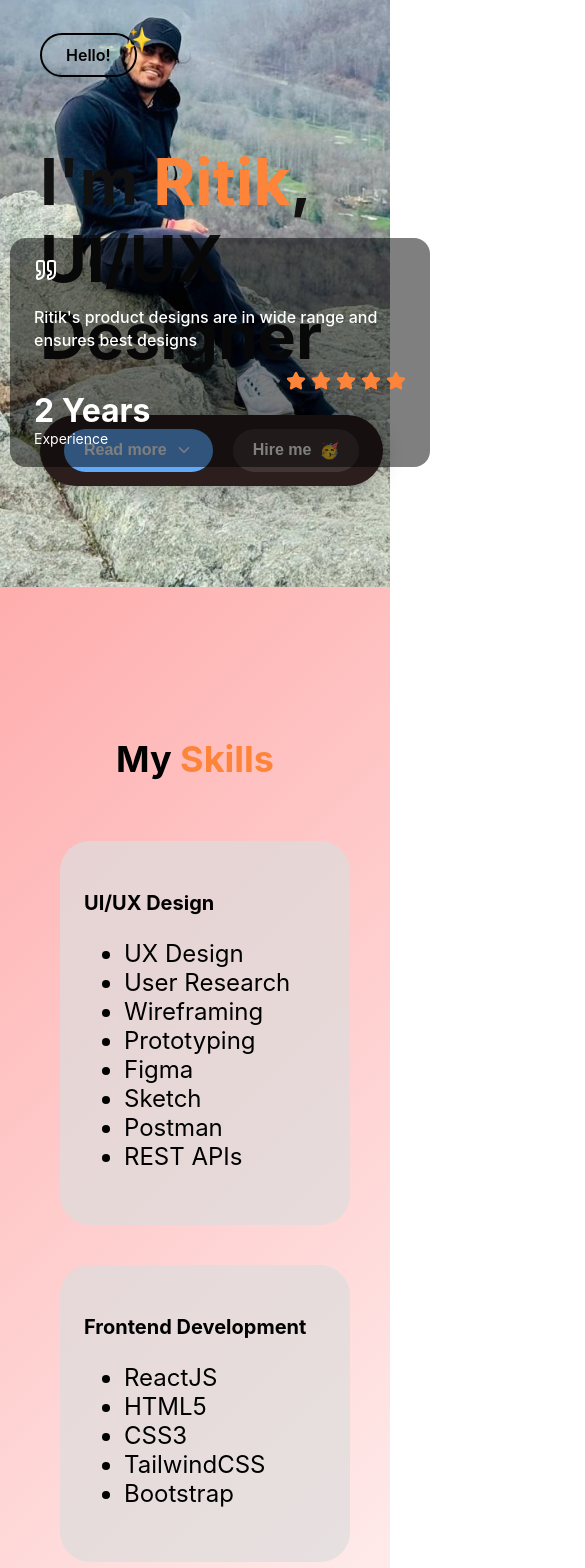
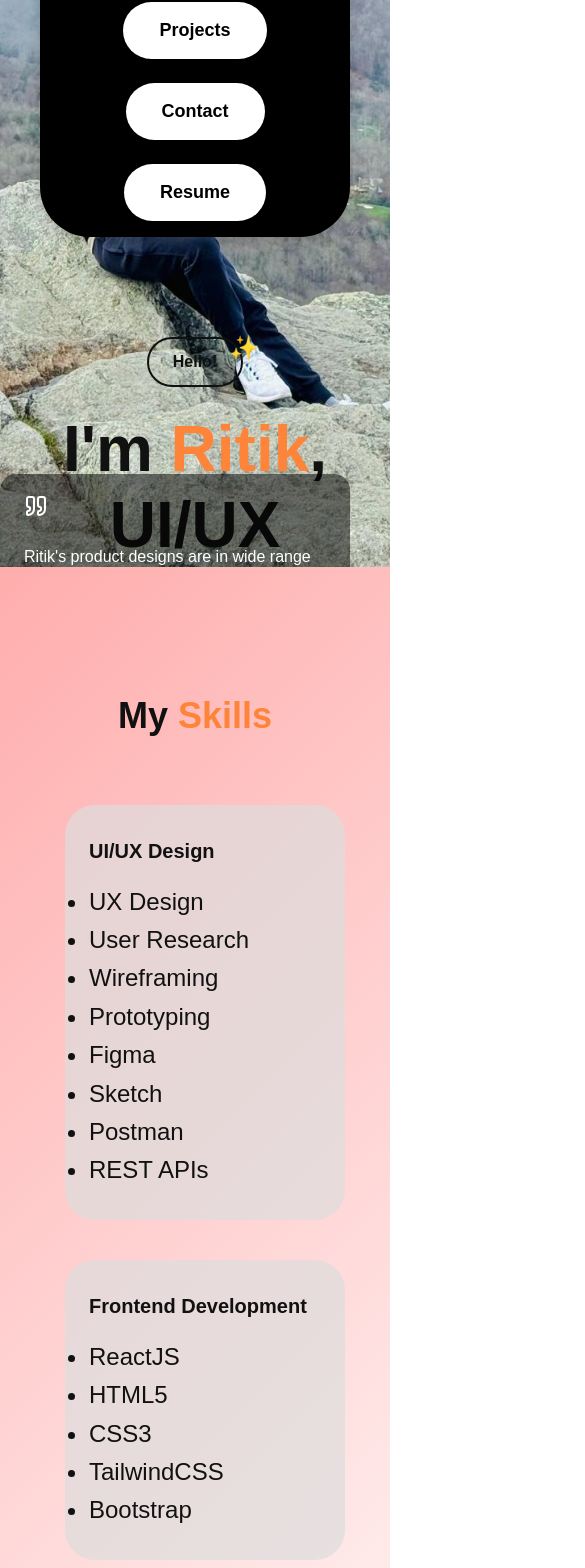
Before and after one commit to Parzzii/portfolio, a React (Create React App) app: page / in a window 390 px wide. Shown: the part 277-1845 px from the top of the page, 585 px wide, since content can reach past the window. Built offline with nearby package versions, Linux system fonts and the light colour scheme.

Commit message:
changes in css

```diff
--- a/src/styles/HeroSection.css
+++ b/src/styles/HeroSection.css
@@ -1,3 +1,123 @@
+:root {
+  --primary-color: #fd8439;
+  --secondary-color: #00a05b;
+  --bg-dark: #111;
+  --bg-light: #fff;
+  --nav-bg: #000;
+  --shadow-light: rgba(0, 0, 0, 0.2);
+  --transition-speed: 0.3s;
+}
+
+* {
+  margin: 0;
+  padding: 0;
+  box-sizing: border-box;
+}
+
+html {
+  scroll-behavior: smooth;
+}
+
+body {
+  font-family: "Montserrat", sans-serif;
+  color: var(--bg-dark);
+  background: var(--bg-light);
+  line-height: 1.6;
+}
+@keyframes fadeIn {
+  from {
+    opacity: 0;
+    transform: translateY(10px);
+  }
+  to {
+    opacity: 1;
+    transform: translateY(0);
+  }
+}
+@media (max-width: 768px) {
+  .hero-inner {
+    flex-direction: column;
+    align-items: center;
+    padding: 20px;
+  }
+
+  .hero-content {
+    flex-direction: column;
+    align-items: center;
+    text-align: center;
+    margin-top: 20px;
+  }
+
+  .left-side {
+    width: 100%;
+    margin-bottom: 30px;
+  }
+
+  .title {
+    font-size: 40px;
+  }
+
+  .button-group {
+    flex-direction: column;
+    gap: 10px;
+  }
+
+  .right-side {
+    position: relative;
+    bottom: auto;
+    right: auto;
+    max-width: 100%;
+    margin-top: 20px;
+  }
+
+  .testimonial-box {
+    padding: 16px;
+    width: 100%;
+  }
+
+  .navbar {
+    flex-wrap: wrap;
+    justify-content: center;
+    gap: 12px;
+  }
+
+  .nav-button {
+    font-size: 14px;
+    padding: 12px 24px;
+  }
+}
+
+@media (min-width: 769px) {
+  .hero-inner {
+    flex-direction: column;
+    padding: 0 40px;
+    max-width: 1440px;
+    margin: 0 auto;
+  }
+
+  .hero-content {
+    flex-direction: row;
+    justify-content: space-between;
+    align-items: flex-start;
+    height: 100%;
+    margin-top: 40px;
+  }
+
+  .left-side,
+  .right-side {
+    flex: 1;
+  }
+
+  .right-side {
+    position: absolute;
+    bottom: 120px;
+    right: 40px;
+    max-width: 420px;
+    z-index: 3;
+  }
+}
+
+/* //////////////////////////////////////////////////////////////Hero Section///////////////////////////////////////// */
 .hero-section {
   background-image: url("/public/ritikhedaoo1.JPG");
   background-size: cover;
@@ -15,11 +135,14 @@
 .hero-inner {
   width: 100%;
   max-width: 1440px;
-  padding: 20px 40px;
   margin: 0 auto;
+  padding: 0 40px;
   display: flex;
-  flex-direction: column;
-  height: 100%;
+  justify-content: space-between;
+  align-items: flex-start;
+  position: relative;
+  z-index: 3;
+  animation: fadeIn 2s ease-out;
 }
 
 .hero-content {
@@ -95,11 +218,11 @@
   display: inline-block;
   padding: 10px 24px;
   background: transparent;
-  color: black;
+  color: var(--bg-dark);
   font-weight: 600;
   font-size: 16px;
   border-radius: 30px;
-  border: 2px solid #000;
+  border: 2px solid var(--bg-dark);
   margin-bottom: 24px;
   width: fit-content;
   position: relative;
@@ -108,20 +231,19 @@
   font-size: 64px;
   font-weight: bold;
   line-height: 1.2;
-  color: #111;
+  color: var(--bg-dark);
   margin-bottom: 40px;
 }
 
 .highlight {
-  color: #fd8439;
+  color: var(--primary-color);
 }
-
 .hello-squiggle {
   position: absolute;
   right: -18px;
   top: -10px;
   font-size: 24px;
-  color: #fd8439;
+  color: var(--primary-color);
 }
 
 .profile-img {
@@ -131,7 +253,6 @@
   z-index: 5;
   position: relative;
 }
-
 .button-group {
   display: flex;
   gap: 20px;
@@ -141,12 +262,12 @@
   border-radius: 50px;
   width: fit-content;
   box-shadow: 0 4px 20px rgba(0, 0, 0, 0.25);
+  transition: transform var(--transition-speed);
 }
 
-.read-more {
-  background-color: #63a9fa;
+.read-more,
+.hire-me {
   border: none;
-  color: white;
   font-weight: 600;
   font-size: 16px;
   padding: 12px 20px;
@@ -155,7 +276,7 @@
   display: flex;
   align-items: center;
   gap: 8px;
-  transition: background 0.3s ease;
+  transition: background var(--transition-speed);
 }
 
 .read-more:hover {
@@ -229,7 +350,7 @@
   left: 0;
   width: 100%;
   height: 600px;
-  background: #111;
+  background: var(--bg-dark);
   transform: skewY(-8deg);
   transform-origin: top left;
   z-index: 1;
@@ -237,8 +358,8 @@
 }
 .about-section {
   padding: 100px 20px;
-  background: white;
-  color: black;
+  background: var(--bg-light);
+  color: var(--bg-dark);
   text-align: center;
   position: relative;
   z-index: 3;
@@ -248,7 +369,7 @@
   background: rgba(0, 0, 0, 0.5);
   padding: 20px 24px;
   border-radius: 16px;
-  color: white;
+  color: var(--bg-light);
   text-align: left;
 }
 
@@ -256,7 +377,7 @@
   font-size: 16px;
   line-height: 1.4;
   margin-top: 10px;
-  color: white;
+  color: var(--bg-light);
 }
 
 .testimonial-box .stars {
@@ -272,16 +393,16 @@
 .testimonial-box .experience p {
   font-size: 14px;
   margin: 0;
-  color: white;
+  color: var(--bg-light);
 }
 
 /* //////////////////////////////////////////////////////////////Skills///////////////////////////////////////// */
 .skills-section {
   padding: 120px 40px 100px;
-  background: linear-gradient(135deg, #ffadad, #ffffff);
-  color: black;
+  background: linear-gradient(135deg, #ffadad, var(--bg-light));
+  color: var(--bg-dark);
   text-align: center;
-  scroll-margin-top: 150px; /* make room for scroll to stop before header */
+  scroll-margin-top: 150px;
   position: relative;
   z-index: 3;
 }
@@ -301,80 +422,46 @@
   margin-top: 10px;
 }
 
-.skill-card1 {
+.skill-card1,
+.skill-card2,
+.skill-card3 {
   background: rgba(221, 221, 221, 0.7);
   padding: 30px 24px;
   border-radius: 30px;
   width: 280px;
   text-align: left;
   font-size: 24px;
-  transition: transform 0.3s ease, box-shadow 0.3s ease;
+  transition: transform var(--transition-speed) ease, box-shadow var(--transition-speed) ease;
 }
 
 .skill-card1:hover {
   transform: scale(1.05);
-  box-shadow: 0 10px 25px rgba(0, 0, 0, 0.2);
+  box-shadow: 0 10px 25px var(--shadow-light);
   background: #fa8943;
-}
-
-.skill-card1 h3 {
-  font-size: 20px;
-  font-weight: 700;
-  margin-bottom: 16px;
-}
-
-.skill-card1 p {
-  font-size: 16px;
-  line-height: 1.6;
-}
-.skill-card2 {
-  background: rgba(221, 221, 221, 0.7);
-  font-size: 24px;
-  padding: 30px 24px;
-  border-radius: 30px;
-  width: 280px;
-  text-align: left;
-  transition: transform 0.3s ease, box-shadow 0.3s ease;
 }
 
 .skill-card2:hover {
   transform: scale(1.05);
-  box-shadow: 0 10px 25px rgba(0, 0, 0, 0.2);
+  box-shadow: 0 10px 25px var(--shadow-light);
   background: #54a4ff;
-}
-
-.skill-card2 h3 {
-  font-size: 20px;
-  font-weight: 700;
-  margin-bottom: 16px;
-}
-
-.skill-card2 p {
-  font-size: 16px;
-  line-height: 1.6;
-}
-.skill-card3 {
-  background: rgba(221, 221, 221, 0.7);
-  font-size: 24px;
-  padding: 30px 24px;
-  border-radius: 30px;
-  width: 280px;
-  text-align: left;
-  transition: transform 0.3s ease, box-shadow 0.3s ease;
 }
 
 .skill-card3:hover {
   transform: scale(1.05);
-  box-shadow: 0 10px 25px rgba(0, 0, 0, 0.2);
-  background: #00a05b;
+  box-shadow: 0 10px 25px var(--shadow-light);
+  background: var(--secondary-color);
 }
 
+.skill-card1 h3,
+.skill-card2 h3,
 .skill-card3 h3 {
   font-size: 20px;
   font-weight: 700;
   margin-bottom: 16px;
 }
 
+.skill-card1 p,
+.skill-card2 p,
 .skill-card3 p {
   font-size: 16px;
   line-height: 1.6;
```
